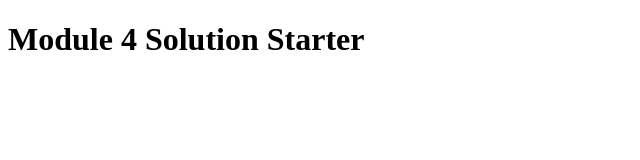
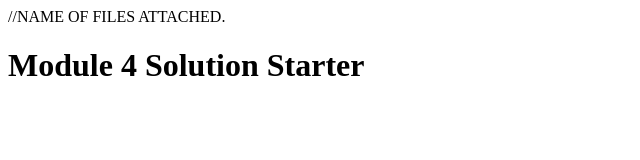
Before and after one commit to ayushchourasia01/Module-4-solution, a plain HTML site: page index.html in a window 1280 px wide. Shown: the whole page, without its empty margins (0-640 px from the left). Drawn offline with Linux system fonts and the light colour scheme.

Commit message:
Update index.html

```diff
--- a/index.html
+++ b/index.html
@@ -6,7 +6,7 @@
   <script>
     var names = []; // DO NOT REMOVE
   </script>
-  <script src="SpeakHello.js"></script>
+  <script src="SpeakHello.js"></script>  //NAME OF FILES ATTACHED.
   <script src="SpeakGoodBye.js"></script>
   <script src="script.js"></script>
 </head>
```
